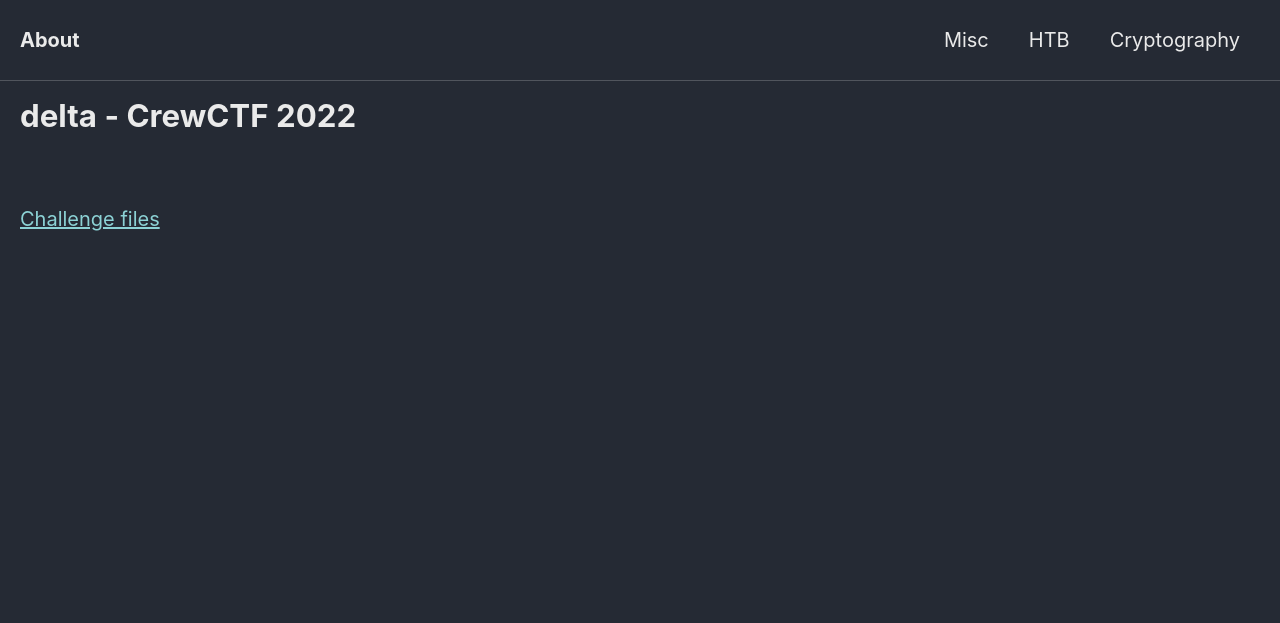
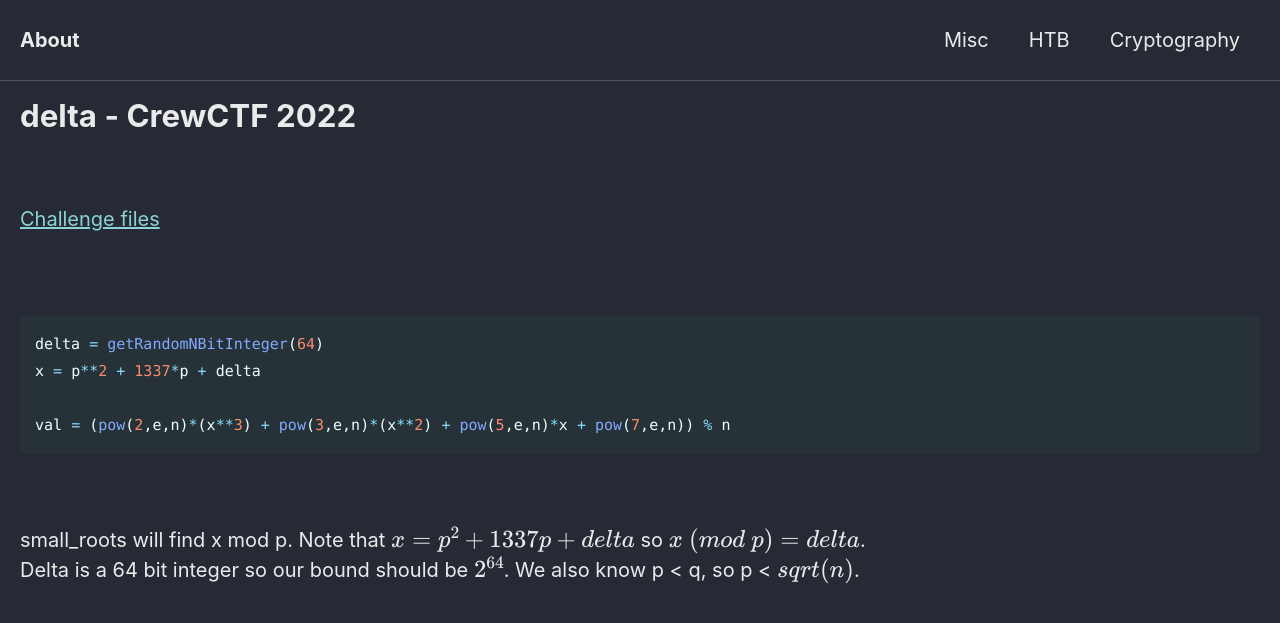
Before and after one commit to Connor-McCartney/Connor-McCartney.github.io, a Jekyll site: the page built from _pages/cryptography/small-roots/delta-CrewCTF-2022.md, in a window 1280 px wide. Shown: the top 623 px of the page. Built offline with Jekyll 4.4.1, drawn with Linux system fonts in a browser that asks for light colours; cached includes are drawn as plain includes.

Commit message:
Update delta-CrewCTF-2022.md

````diff
--- a/_pages/cryptography/small-roots/delta-CrewCTF-2022.md
+++ b/_pages/cryptography/small-roots/delta-CrewCTF-2022.md
@@ -6,3 +6,17 @@ title: delta - CrewCTF 2022
 <br>
 
 [Challenge files](https://github.com/Connor-McCartney/CTF_Files/tree/main/2022/CrewCTF/delta)
+
+<br>
+
+```python
+delta = getRandomNBitInteger(64)
+x = p**2 + 1337*p + delta
+
+val = (pow(2,e,n)*(x**3) + pow(3,e,n)*(x**2) + pow(5,e,n)*x + pow(7,e,n)) % n
+```
+
+<br>
+
+small_roots will find x mod p. Note that $$x = p^2 + 1337p + delta$$ so $$x \ (mod \ p) = delta$$. <br>
+Delta is a 64 bit integer so our bound should be $$2^{64}$$. We also know p < q, so p < $$sqrt(n)$$.
````
